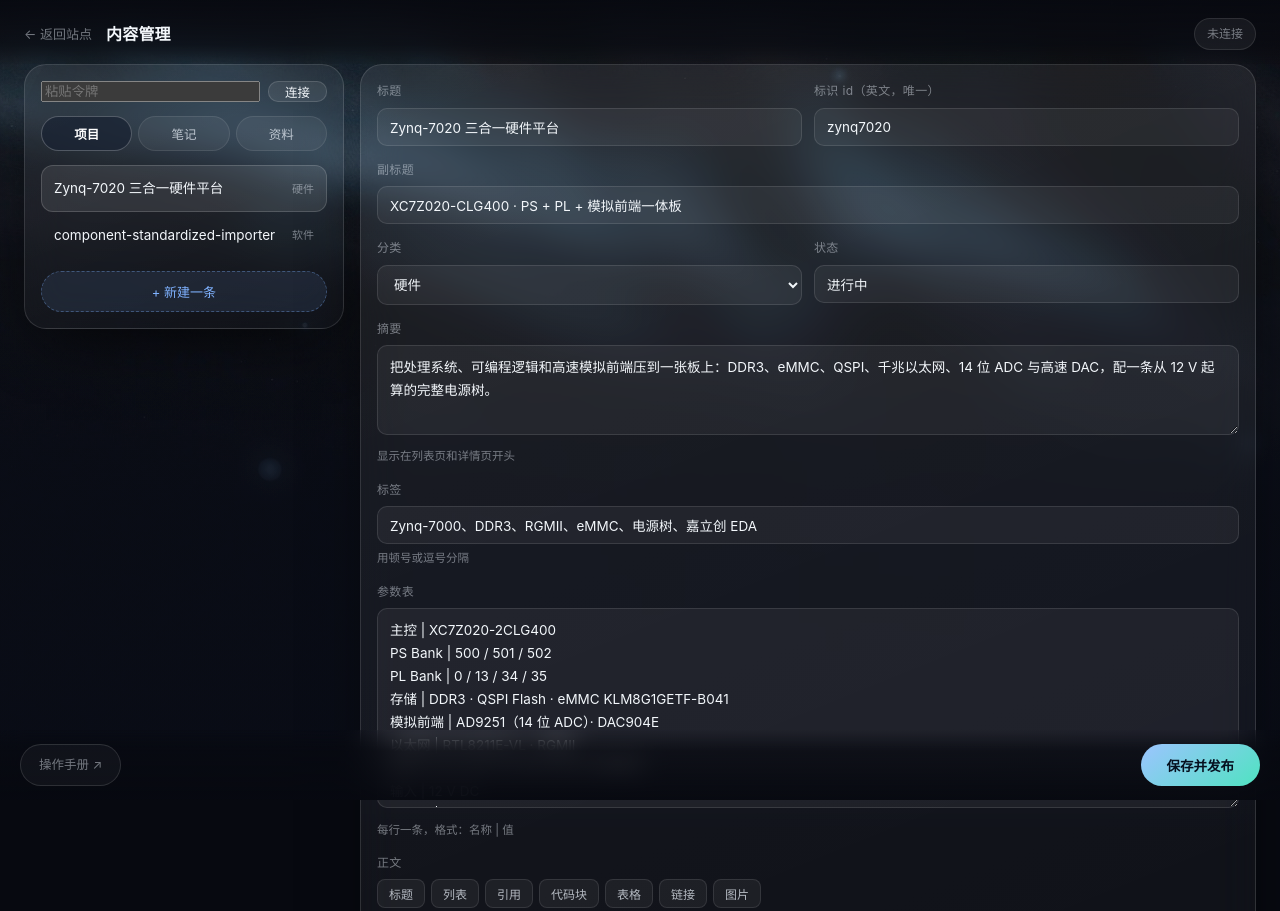
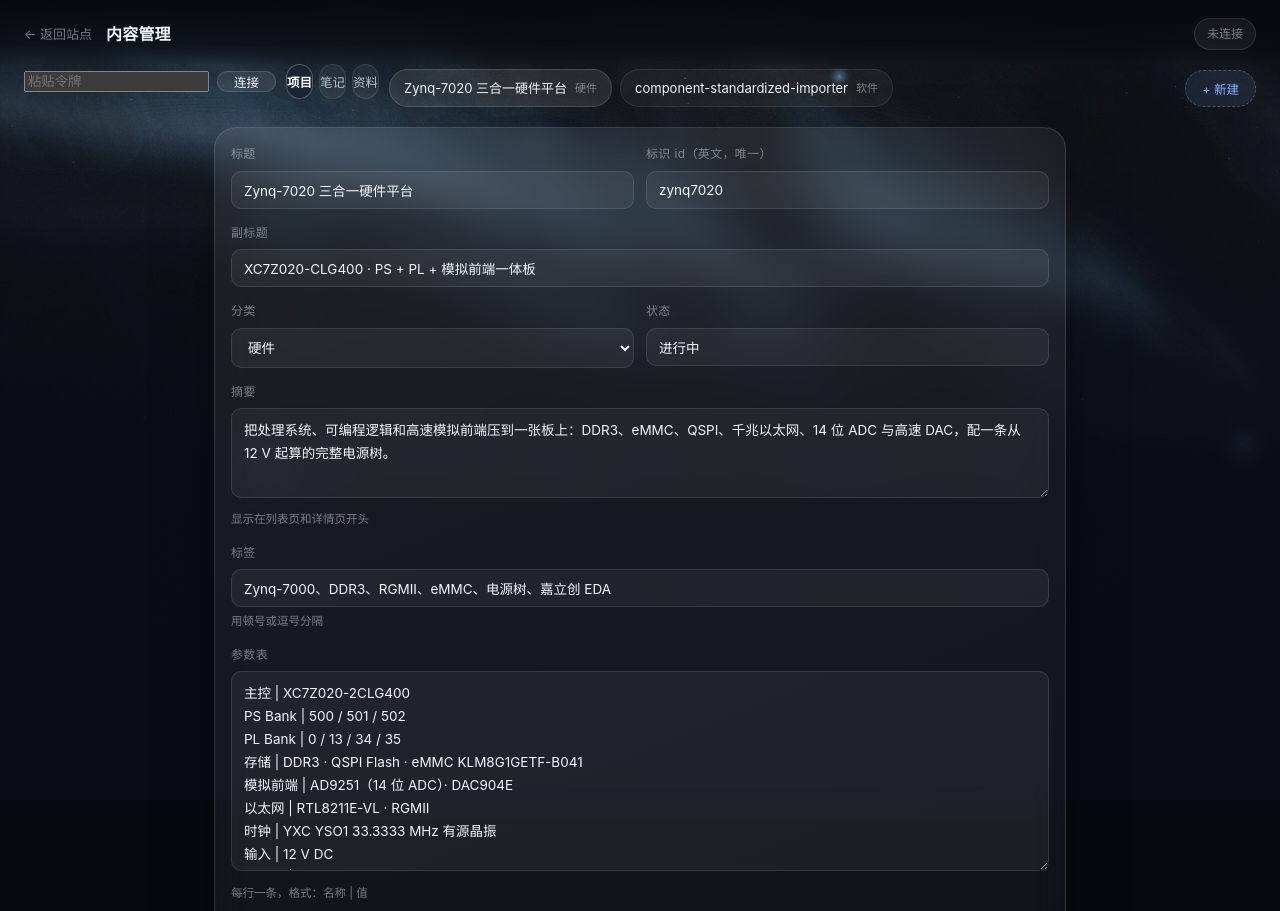
Before and after one commit to Liuyun2026/liuyun2026.github.io, a plain HTML site: page admin/index.html in a window 1280 px wide. Shown: the top 911 px of the page. Drawn offline with Linux system fonts and the light colour scheme.

Commit message:
管理端改为单栏居中：顶部工具条，表单底部放删除与保存

```diff
--- a/admin/index.html
+++ b/admin/index.html
@@ -26,9 +26,20 @@
   }
   .adm-status.on { color: var(--ok); border-color: rgba(95,217,139,.3); background: rgba(95,217,139,.1); }
 
+  .adm-toolbar {
+    position: relative; z-index: 1;
+    display: flex; flex-wrap: wrap; align-items: center; gap: 10px;
+    padding: 0 24px 14px;
+  }
+  .adm-items {
+    display: flex; gap: 8px; overflow-x: auto; flex: 1; min-width: 0;
+    padding-bottom: 2px;
+  }
+  .adm-items::-webkit-scrollbar { height: 4px; }
+
   .adm-main {
-    width: 100%; padding: 0 24px 130px;
-    display: grid; grid-template-columns: 320px minmax(0, 1fr); gap: 16px; align-items: start;
+    max-width: 900px; margin: 0 auto;
+    padding: 0 24px 60px;
   }
 
   .adm-panel {
@@ -48,18 +59,19 @@
   .adm-tabs button.on { color: #fff; background: rgba(26,35,51,.75); border-color: rgba(255,255,255,.24); font-weight: 600; }
 
   .adm-item {
-    display: flex; align-items: center; gap: 10px;
-    padding: 11px 12px; border-radius: 12px; cursor: pointer;
-    border: 1px solid transparent; transition: .18s;
+    display: inline-flex; align-items: center; gap: 8px;
+    padding: 7px 14px; border-radius: 999px; cursor: pointer;
+    border: 1px solid rgba(255,255,255,.1); background: rgba(255,255,255,.04);
+    white-space: nowrap; transition: .18s; flex-shrink: 0;
   }
   .adm-item:hover { background: rgba(255,255,255,.05); }
   .adm-item.on { background: rgba(255,255,255,.09); border-color: rgba(255,255,255,.16); }
-  .adm-item .t { font-size: 13.5px; flex: 1; min-width: 0; overflow: hidden; text-overflow: ellipsis; white-space: nowrap; }
+  .adm-item .t { font-size: 13px; }
   .adm-item .d { font-size: 11px; color: var(--fg-3); flex-shrink: 0; }
 
   .adm-add {
-    width: 100%; margin-top: 12px; padding: 10px; border-radius: 999px; cursor: pointer;
-    font-size: 13px; font-family: inherit; color: var(--accent);
+    padding: 8px 16px; border-radius: 999px; cursor: pointer; flex-shrink: 0;
+    font-size: 12.5px; font-family: inherit; color: var(--accent);
     background: rgba(127,178,255,.1); border: 1px dashed rgba(127,178,255,.35);
   }
   .adm-add:hover { background: rgba(127,178,255,.16); }
@@ -81,19 +93,20 @@
   .adm-field .hintline { font-size: 11.5px; color: var(--fg-3); margin-top: 5px; line-height: 1.6; }
   .adm-row { display: grid; grid-template-columns: 1fr 1fr; gap: 12px; }
 
-  .adm-bar {
-    position: fixed; left: 0; right: 0; bottom: 0; z-index: 30;
+  .adm-actions {
     display: flex; align-items: center; gap: 14px;
-    padding: 14px 20px;
-    background: linear-gradient(0deg, rgba(7,9,16,.96), rgba(7,9,16,.7) 70%, transparent);
-    -webkit-backdrop-filter: blur(12px); backdrop-filter: blur(12px);
+    margin-top: 28px; padding-top: 22px;
+    border-top: 1px solid rgba(255,255,255,.08);
   }
-  .adm-bar > div {
-    width: 100%;
-    display: flex; align-items: center; gap: 14px;
+  .adm-actions .adm-msg { margin-left: 0; }
+  .adm-del {
+    padding: 9px 16px; border-radius: 999px; font-size: 12.5px; cursor: pointer;
+    color: #F2757A; background: rgba(242,117,122,.08);
+    border: 1px solid rgba(242,117,122,.3); font-family: inherit; transition: .2s;
   }
+  .adm-del:hover { background: rgba(242,117,122,.16); }
   .adm-save {
-    padding: 11px 26px; border-radius: 999px; font-size: 13.5px; font-weight: 600; cursor: pointer;
+    margin-left: auto; padding: 11px 26px; border-radius: 999px; font-size: 13.5px; font-weight: 600; cursor: pointer;
     color: #06101F; background: linear-gradient(140deg, #9CC4FF, #4FE3C1); border: 0; font-family: inherit;
   }
   .adm-save:disabled { opacity: .5; cursor: default; }
@@ -146,15 +159,14 @@
   .adm-empty { padding: 40px 10px; text-align: center; color: var(--fg-3); font-size: 13px; }
 
   @media (max-width: 860px) {
-    .adm-main { grid-template-columns: minmax(0, 1fr); padding-bottom: 140px; }
+    .adm-main { padding-bottom: 40px; }
     .adm-row { grid-template-columns: 1fr; }
     .adm-top { padding: 14px 14px 10px; }
     .adm-main { padding-left: 14px; padding-right: 14px; }
     .adm-panel { padding: 14px; }
-    .adm-bar { padding: 12px 14px; }
-    .adm-bar > div { flex-wrap: wrap; gap: 10px; }
-    .adm-save { margin-left: auto; }
+    .adm-toolbar { padding: 0 14px 10px; gap: 8px; }
     .adm-manual { padding: 8px 14px; font-size: 12px; }
+    .adm-actions { flex-wrap: wrap; gap: 10px; }
   }
 </style>
 </head>
@@ -168,8 +180,7 @@
   <span class="adm-status" id="status">未连接</span>
 </header>
 
-<main class="adm-main">
-  <aside class="adm-panel">
+<div class="adm-toolbar">
   <div class="adm-token" id="tokenRow">
     <input id="tokenInput" type="password" placeholder="粘贴令牌" autocomplete="off">
     <button id="tokenSave">连接</button>
@@ -179,20 +190,13 @@
     <button data-type="notes">笔记</button>
     <button data-type="files">资料</button>
   </div>
-    <div id="list"></div>
-    <button class="adm-add" id="addBtn">+ 新建一条</button>
-  </aside>
+  <div class="adm-items" id="list"></div>
+  <button class="adm-add" id="addBtn">+ 新建</button>
+</div>
 
+<main class="adm-main">
   <section class="adm-panel" id="edit"></section>
 </main>
-
-<div class="adm-bar">
-  <div>
-    <a class="adm-manual" href="/admin/manual.html" target="_blank" rel="noopener">操作手册 ↗</a>
-    <span class="adm-msg" id="msg"></span>
-    <button class="adm-save" id="saveBtn">保存并发布</button>
-  </div>
-</div>
 
 <script>
 (function () {
@@ -216,6 +220,7 @@
   }
   function msg(text, kind) {
     var m = $("msg");
+    if (!m) return;
     m.textContent = text || "";
     m.className = "adm-msg" + (kind ? " " + kind : "");
   }
@@ -467,8 +472,12 @@
       html += field("链接", "url", it.url, "网盘或外部地址，填了以后条目可点击");
     }
 
-    html += '<div class="adm-field" style="margin-top:22px">' +
-      '<button class="adm-add" id="delBtn" style="border-color:rgba(242,117,122,.4);color:#F2757A">删除这一条</button></div>';
+    html += '<div class="adm-actions">' +
+      '<button class="adm-del" id="delBtn">删除这一条</button>' +
+      '<a class="adm-manual" href="/admin/manual.html" target="_blank" rel="noopener">操作手册 ↗</a>' +
+      '<span class="adm-msg" id="msg"></span>' +
+      '<button class="adm-save" id="saveBtn">保存并发布</button>' +
+      '</div>';
 
     $("edit").innerHTML = html;
 
@@ -519,6 +528,8 @@
     }
 
     $("delBtn").addEventListener("click", delCurrent);
+    var sb = $("saveBtn");
+    if (sb) sb.addEventListener("click", save);
   }
 
   function applyField(el) {
@@ -662,7 +673,6 @@
   });
 
   $("addBtn").addEventListener("click", addNew);
-  $("saveBtn").addEventListener("click", save);
 
   $("tokenSave").addEventListener("click", function () {
     var v = $("tokenInput").value.trim();
```
Also changed, not shown: 404.html (+2 -2 lines), index.html (+2 -2 lines). Lines whose indentation alone changed are shown as unchanged.
